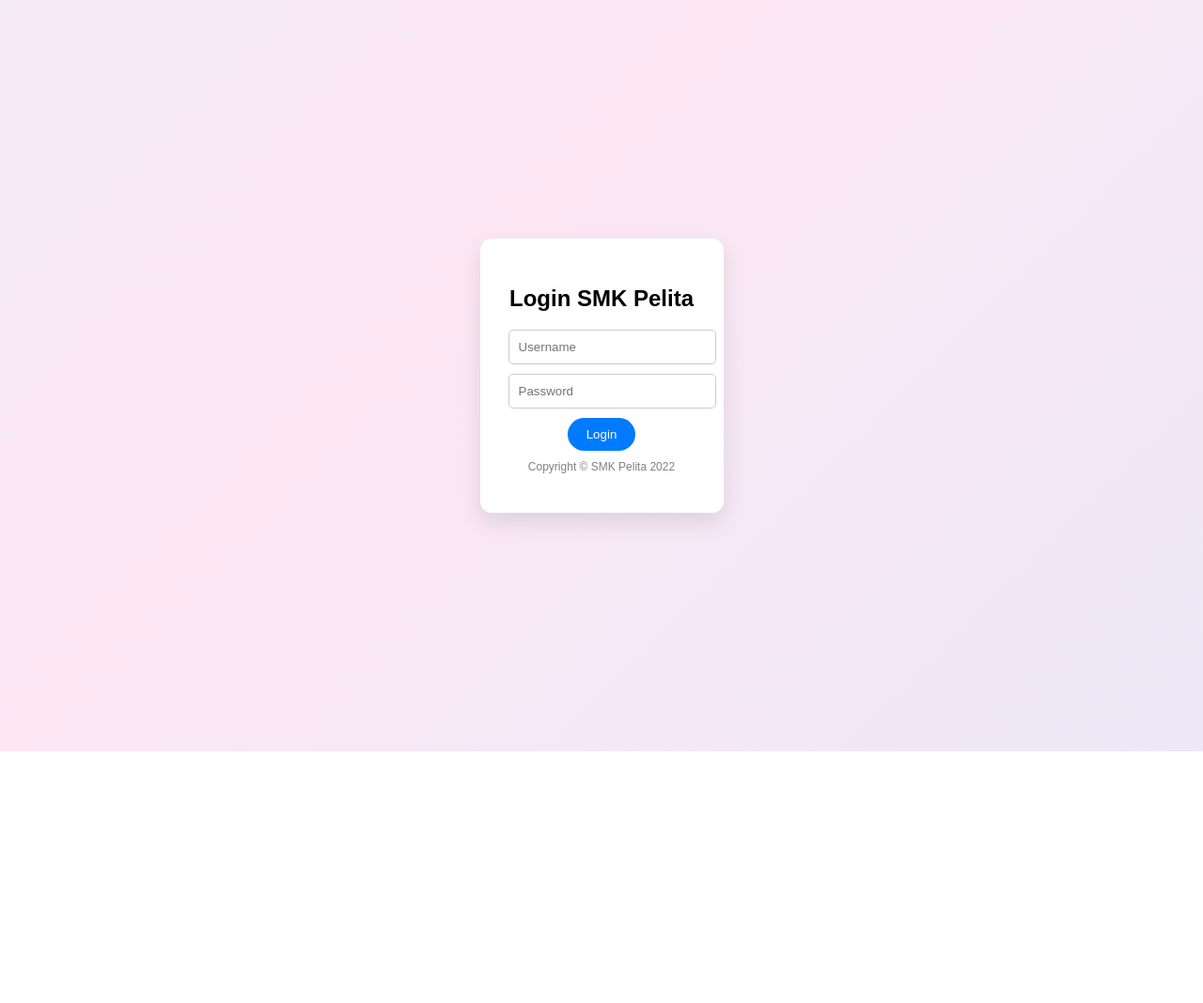
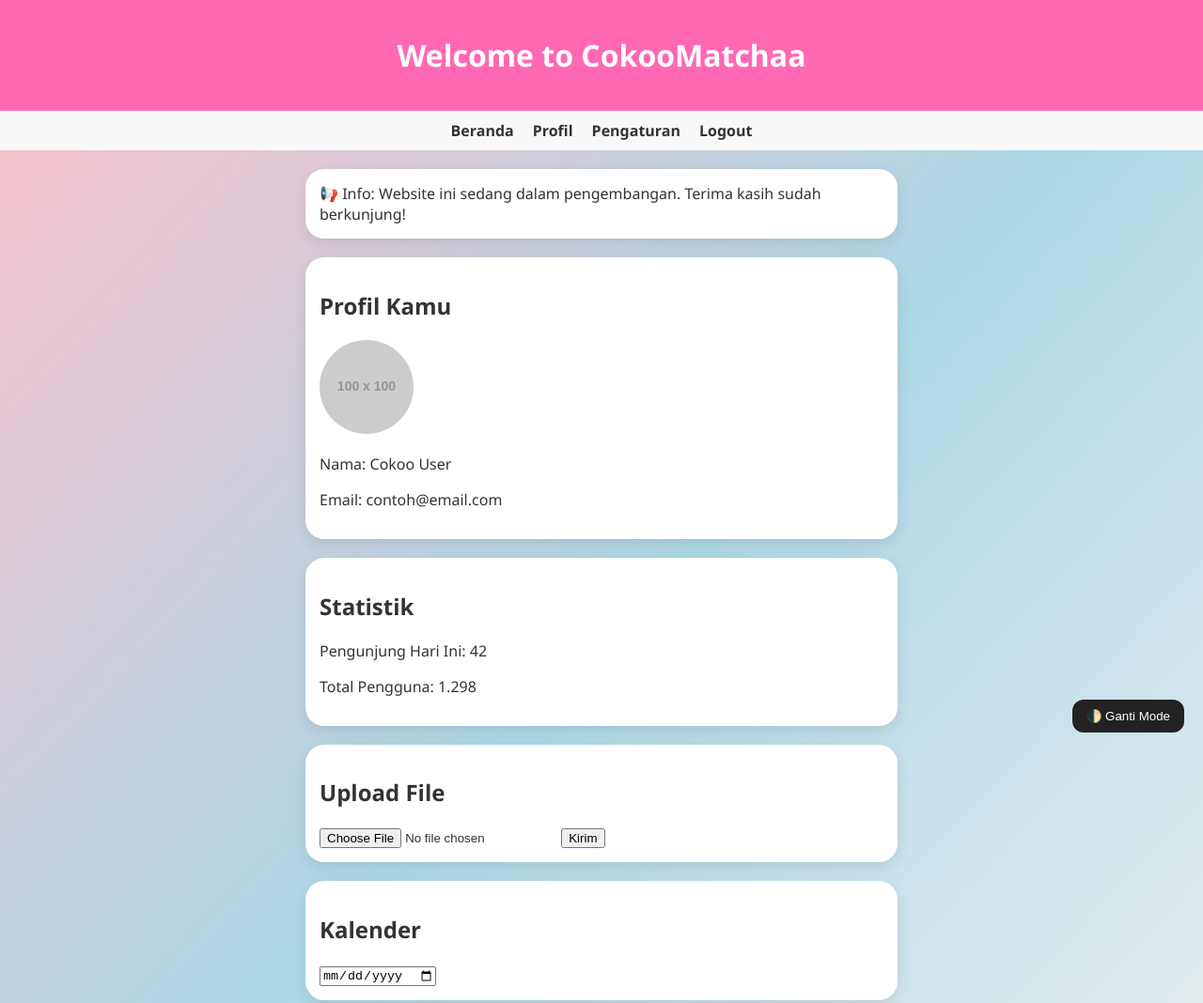
Before and after one commit to cokoomatchaa/cokoomatchaa, a plain HTML site: page index.html in a window 1280 px wide. Shown: the top 1068 px of the page at 94% size. Before the commit the page ends 800 px from the top, so only its background shows below. Drawn offline with Linux system fonts and the light colour scheme; placeholder pictures from the web are drawn by us.

Commit message:
Update index.html

```diff
--- a/index.html
+++ b/index.html
@@ -1,167 +1,124 @@
 <!DOCTYPE html>
 <html lang="id">
 <head>
-  <meta charset="UTF-8" />
-  <meta name="viewport" content="width=device-width, initial-scale=1.0" />
-  <title>Login SMK Pelita</title>
+  <meta charset="UTF-8">
+  <meta name="viewport" content="width=device-width, initial-scale=1.0">
+  <title>CokooMatchaa Dashboard</title>
   <style>
     body {
+      font-family: 'Segoe UI', sans-serif;
       margin: 0;
       padding: 0;
-      font-family: Arial, sans-serif;
-      height: 100vh;
+      background: linear-gradient(to bottom right, #ffc0cb, #add8e6, #f0f0f0);
+      color: #333;
+      transition: background 0.3s, color 0.3s;
+    }
+    .dark-mode {
+      background: #121212;
+      color: #fff;
+    }
+    header {
+      background-color: #ff69b4;
+      color: white;
+      padding: 1rem;
+      text-align: center;
+      position: sticky;
+      top: 0;
+      z-index: 10;
+    }
+    nav {
       display: flex;
       justify-content: center;
-      align-items: center;
-      background: linear-gradient(-45deg, #dbeafe, #fce7f3, #e0f2fe, #fef9c3);
-      background-size: 400% 400%;
-      animation: gradient 15s ease infinite;
+      gap: 20px;
+      background-color: #f8f8f8;
+      padding: 10px;
     }
-
-    @keyframes gradient {
-      0% { background-position: 0% 50%; }
-      50% { background-position: 100% 50%; }
-      100% { background-position: 0% 50%; }
+    nav a {
+      text-decoration: none;
+      color: #333;
+      font-weight: bold;
     }
-
-    .centered {
-      display: flex;
-      justify-content: center;
-      align-items: center;
-      height: 100vh;
+    #profile, #stats, #notif, #quote, #music, #upload-form, #calendar {
+      max-width: 600px;
+      margin: 20px auto;
+      background: white;
+      padding: 15px;
+      border-radius: 20px;
+      box-shadow: 0 5px 15px rgba(0,0,0,0.1);
     }
-
-    .box {
-      padding: 30px;
-      border-radius: 12px;
-      box-shadow: 0 10px 25px rgba(0,0,0,0.1);
-      text-align: center;
-      display: none;
-      background-color: white;
-    }
-
-    input {
-      display: block;
-      width: 100%;
-      padding: 10px;
-      margin: 10px 0;
-      border-radius: 5px;
-      border: 1px solid #ccc;
-    }
-
-    button {
-      background-color: #007bff;
+    .toggle-btn {
+      position: fixed;
+      bottom: 20px;
+      right: 20px;
+      background: #222;
       color: white;
       border: none;
-      padding: 10px 20px;
-      border-radius: 20px;
+      padding: 10px 15px;
+      border-radius: 12px;
       cursor: pointer;
-    }
-
-    button:hover {
-      background-color: #0056b3;
-    }
-
-    .copyright {
-      margin-top: 10px;
-      font-size: 12px;
-      color: gray;
-    }
-
-    /* Dashboard Styles */
-    #dashboardBox {
-      display: none;
-      height: 100vh;
-      background-color: #f2f2f2;
-      padding: 0;
-    }
-
-    .navbar {
-      background-color: #007bff;
-      color: white;
-      padding: 15px;
-      display: flex;
-      justify-content: space-between;
-      align-items: center;
-    }
-
-    .burger {
-      font-size: 24px;
-      cursor: pointer;
-    }
-
-    .menu {
-      display: none;
-      background-color: #eee;
-      padding: 10px;
-      text-align: left;
-    }
-
-    .menu a {
-      display: block;
-      margin: 8px 0;
-      text-decoration: none;
-      color: #007bff;
-    }
-
-    .content {
-      padding: 30px;
     }
   </style>
 </head>
 <body>
 
-  <!-- Login Box -->
-  <div class="centered" id="loginContainer">
-    <div class="box" id="loginBox" style="display: block;">
-      <h2>Login SMK Pelita</h2>
-      <input type="text" id="username" placeholder="Username" />
-      <input type="password" id="password" placeholder="Password" />
-      <button onclick="login()">Login</button>
-      <p class="copyright">Copyright © SMK Pelita 2022</p>
-    </div>
-  </div>
+<header>
+  <h1>Welcome to CokooMatchaa</h1>
+</header>
 
-  <!-- Dashboard Box -->
-  <div id="dashboardBox">
-    <div class="navbar">
-      <div><strong>Dashboard</strong></div>
-      <div class="burger" onclick="toggleMenu()">☰</div>
-    </div>
-    <div class="menu" id="menu">
-      <a href="#">Beranda</a>
-      <a href="#">Profil</a>
-      <a href="#">Pengaturan</a>
-      <a href="#" onclick="logout()">Logout</a>
-    </div>
-    <div class="content">
-      <h1>Selamat Datang, COKOMATCHA!</h1>
-      <p>Ini adalah halaman dashboard setelah login berhasil.</p>
-    </div>
-  </div>
+<nav>
+  <a href="#">Beranda</a>
+  <a href="#">Profil</a>
+  <a href="#">Pengaturan</a>
+  <a href="#">Logout</a>
+</nav>
 
-  <script>
-    function login() {
-      const user = document.getElementById("username").value;
-      const pass = document.getElementById("password").value;
+<div id="notif">📢 Info: Website ini sedang dalam pengembangan. Terima kasih sudah berkunjung!</div>
 
-      if (user === "COKOMATCHA" && pass === "COKOMATCHA") {
-        document.getElementById("loginContainer").style.display = "none";
-        document.getElementById("dashboardBox").style.display = "block";
-        document.body.style.display = "block";
-      } else {
-        alert("Username atau Password salah!");
-      }
-    }
+<div id="profile">
+  <h2>Profil Kamu</h2>
+  <img src="https://via.placeholder.com/100" alt="foto profil" style="border-radius: 50%;">
+  <p>Nama: Cokoo User</p>
+  <p>Email: contoh@email.com</p>
+</div>
 
-    function toggleMenu() {
-      const menu = document.getElementById("menu");
-      menu.style.display = menu.style.display === "block" ? "none" : "block";
-    }
+<div id="stats">
+  <h2>Statistik</h2>
+  <p>Pengunjung Hari Ini: 42</p>
+  <p>Total Pengguna: 1.298</p>
+</div>
 
-    function logout() {
-      location.reload(); // kembali ke form login
-    }
-  </script>
+<div id="upload-form">
+  <h2>Upload File</h2>
+  <form>
+    <input type="file">
+    <button type="submit">Kirim</button>
+  </form>
+</div>
+
+<div id="calendar">
+  <h2>Kalender</h2>
+  <input type="date">
+</div>
+
+<div id="quote">
+  🌟 "Jangan menunggu waktu yang sempurna, karena waktu tidak akan pernah sempurna."
+</div>
+
+<div id="music">
+  <h2>Musik</h2>
+  <audio controls autoplay loop>
+    <source src="https://www.soundhelix.com/examples/mp3/SoundHelix-Song-1.mp3" type="audio/mpeg">
+    Browser tidak support audio.
+  </audio>
+</div>
+
+<button class="toggle-btn" onclick="toggleMode()">🌓 Ganti Mode</button>
+
+<script>
+  function toggleMode() {
+    document.body.classList.toggle("dark-mode");
+  }
+</script>
+
 </body>
 </html>
```
